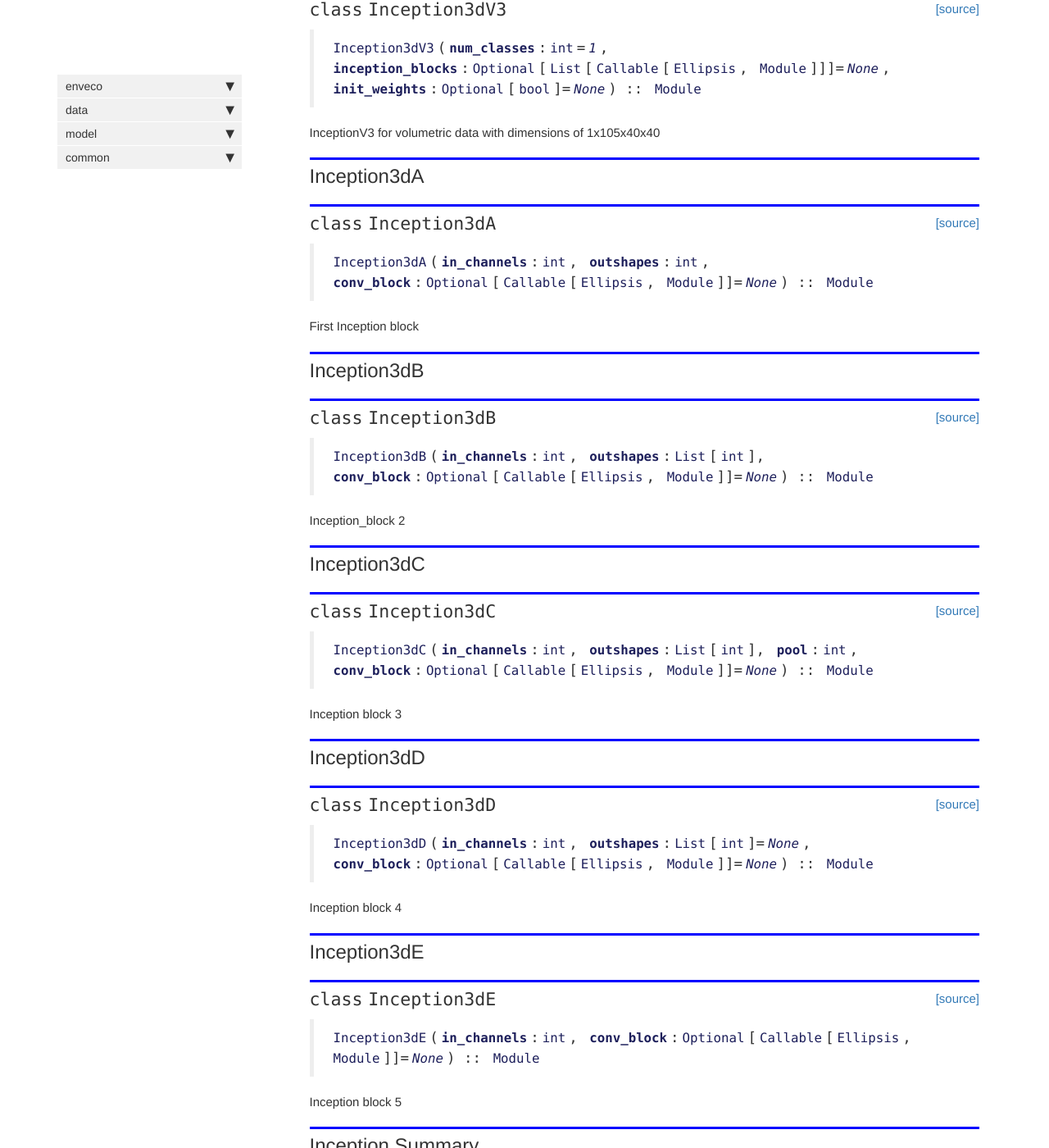
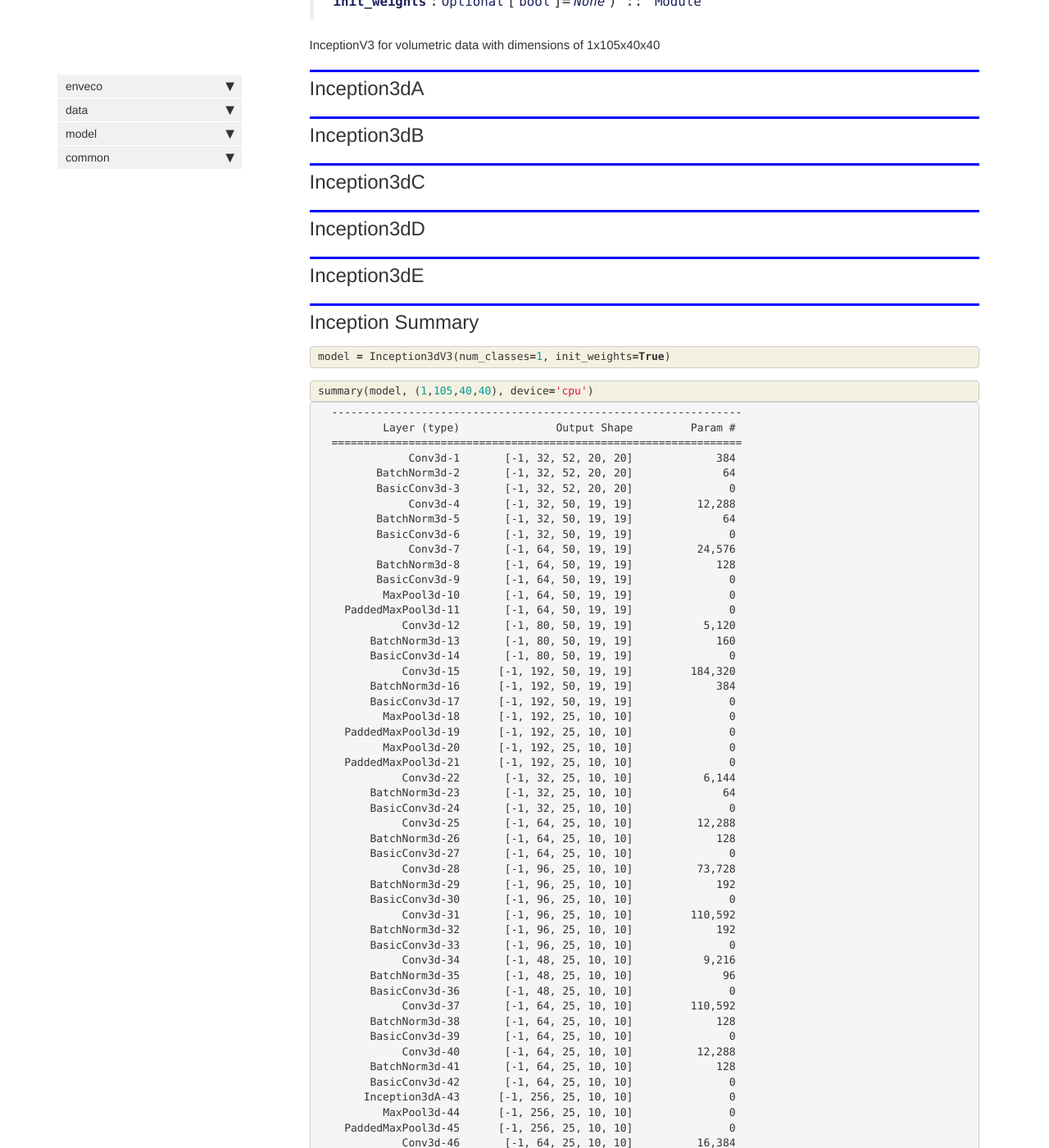
Before and after one commit to mayrajeo/enveco, a Jekyll site: the page built from docs/model.inception3dv3.html, in a window 1280 px wide and 1400 px high, scrolled down 1505 px. Shown: the whole window at 82% size. Built offline with Jekyll 4.4.1, drawn with Linux system fonts in a browser that asks for light colours; nearby versions of some CDN libraries; comment, search, counter and statistics services are not loaded; some of the changed text lies outside the part shown.

Commit message:
update docs

```diff
--- a/docs/model.inception3dv3.html
+++ b/docs/model.inception3dv3.html
@@ -210,190 +210,30 @@ Has some kind of performance penalty.</p>
 </div>
 </div>
 </div>
-    {% raw %}
-
-<div class="cell border-box-sizing code_cell rendered">
-
-<div class="output_wrapper">
-<div class="output">
-
-<div class="output_area">
-
-
-<div class="output_markdown rendered_html output_subarea ">
-<h2 id="Inception3dA" class="doc_header"><code>class</code> <code>Inception3dA</code><a href="https://github.com/jaeeolma/enveco/tree/master/enveco/model/inception3dv3.py#L273" class="source_link" style="float:right">[source]</a></h2><blockquote><p><code>Inception3dA</code>(<strong><code>in_channels</code></strong>:<code>int</code>, <strong><code>outshapes</code></strong>:<code>int</code>, <strong><code>conv_block</code></strong>:<code>Optional</code>[<code>Callable</code>[<code>Ellipsis</code>, <code>Module</code>]]=<em><code>None</code></em>) :: <code>Module</code></p>
-</blockquote>
-<p>First Inception block</p>
-
-</div>
-
-</div>
-
-</div>
-</div>
-
-</div>
-    {% endraw %}
-
-    {% raw %}
-
-<div class="cell border-box-sizing code_cell rendered">
-
-</div>
-    {% endraw %}
-
 <div class="cell border-box-sizing text_cell rendered"><div class="inner_cell">
 <div class="text_cell_render border-box-sizing rendered_html">
 <h2 id="Inception3dB">Inception3dB<a class="anchor-link" href="#Inception3dB"> </a></h2>
 </div>
 </div>
 </div>
-    {% raw %}
-
-<div class="cell border-box-sizing code_cell rendered">
-
-<div class="output_wrapper">
-<div class="output">
-
-<div class="output_area">
-
-
-<div class="output_markdown rendered_html output_subarea ">
-<h2 id="Inception3dB" class="doc_header"><code>class</code> <code>Inception3dB</code><a href="https://github.com/jaeeolma/enveco/tree/master/enveco/model/inception3dv3.py#L331" class="source_link" style="float:right">[source]</a></h2><blockquote><p><code>Inception3dB</code>(<strong><code>in_channels</code></strong>:<code>int</code>, <strong><code>outshapes</code></strong>:<code>List</code>[<code>int</code>], <strong><code>conv_block</code></strong>:<code>Optional</code>[<code>Callable</code>[<code>Ellipsis</code>, <code>Module</code>]]=<em><code>None</code></em>) :: <code>Module</code></p>
-</blockquote>
-<p>Inception_block 2</p>
-
-</div>
-
-</div>
-
-</div>
-</div>
-
-</div>
-    {% endraw %}
-
-    {% raw %}
-
-<div class="cell border-box-sizing code_cell rendered">
-
-</div>
-    {% endraw %}
-
 <div class="cell border-box-sizing text_cell rendered"><div class="inner_cell">
 <div class="text_cell_render border-box-sizing rendered_html">
 <h2 id="Inception3dC">Inception3dC<a class="anchor-link" href="#Inception3dC"> </a></h2>
 </div>
 </div>
 </div>
-    {% raw %}
-
-<div class="cell border-box-sizing code_cell rendered">
-
-<div class="output_wrapper">
-<div class="output">
-
-<div class="output_area">
-
-
-<div class="output_markdown rendered_html output_subarea ">
-<h2 id="Inception3dC" class="doc_header"><code>class</code> <code>Inception3dC</code><a href="https://github.com/jaeeolma/enveco/tree/master/enveco/model/inception3dv3.py#L371" class="source_link" style="float:right">[source]</a></h2><blockquote><p><code>Inception3dC</code>(<strong><code>in_channels</code></strong>:<code>int</code>, <strong><code>outshapes</code></strong>:<code>List</code>[<code>int</code>], <strong><code>pool</code></strong>:<code>int</code>, <strong><code>conv_block</code></strong>:<code>Optional</code>[<code>Callable</code>[<code>Ellipsis</code>, <code>Module</code>]]=<em><code>None</code></em>) :: <code>Module</code></p>
-</blockquote>
-<p>Inception block 3</p>
-
-</div>
-
-</div>
-
-</div>
-</div>
-
-</div>
-    {% endraw %}
-
-    {% raw %}
-
-<div class="cell border-box-sizing code_cell rendered">
-
-</div>
-    {% endraw %}
-
 <div class="cell border-box-sizing text_cell rendered"><div class="inner_cell">
 <div class="text_cell_render border-box-sizing rendered_html">
 <h2 id="Inception3dD">Inception3dD<a class="anchor-link" href="#Inception3dD"> </a></h2>
 </div>
 </div>
 </div>
-    {% raw %}
-
-<div class="cell border-box-sizing code_cell rendered">
-
-<div class="output_wrapper">
-<div class="output">
-
-<div class="output_area">
-
-
-<div class="output_markdown rendered_html output_subarea ">
-<h2 id="Inception3dD" class="doc_header"><code>class</code> <code>Inception3dD</code><a href="https://github.com/jaeeolma/enveco/tree/master/enveco/model/inception3dv3.py#L427" class="source_link" style="float:right">[source]</a></h2><blockquote><p><code>Inception3dD</code>(<strong><code>in_channels</code></strong>:<code>int</code>, <strong><code>outshapes</code></strong>:<code>List</code>[<code>int</code>]=<em><code>None</code></em>, <strong><code>conv_block</code></strong>:<code>Optional</code>[<code>Callable</code>[<code>Ellipsis</code>, <code>Module</code>]]=<em><code>None</code></em>) :: <code>Module</code></p>
-</blockquote>
-<p>Inception block 4</p>
-
-</div>
-
-</div>
-
-</div>
-</div>
-
-</div>
-    {% endraw %}
-
-    {% raw %}
-
-<div class="cell border-box-sizing code_cell rendered">
-
-</div>
-    {% endraw %}
-
 <div class="cell border-box-sizing text_cell rendered"><div class="inner_cell">
 <div class="text_cell_render border-box-sizing rendered_html">
 <h2 id="Inception3dE">Inception3dE<a class="anchor-link" href="#Inception3dE"> </a></h2>
 </div>
 </div>
 </div>
-    {% raw %}
-
-<div class="cell border-box-sizing code_cell rendered">
-
-<div class="output_wrapper">
-<div class="output">
-
-<div class="output_area">
-
-
-<div class="output_markdown rendered_html output_subarea ">
-<h2 id="Inception3dE" class="doc_header"><code>class</code> <code>Inception3dE</code><a href="https://github.com/jaeeolma/enveco/tree/master/enveco/model/inception3dv3.py#L470" class="source_link" style="float:right">[source]</a></h2><blockquote><p><code>Inception3dE</code>(<strong><code>in_channels</code></strong>:<code>int</code>, <strong><code>conv_block</code></strong>:<code>Optional</code>[<code>Callable</code>[<code>Ellipsis</code>, <code>Module</code>]]=<em><code>None</code></em>) :: <code>Module</code></p>
-</blockquote>
-<p>Inception block 5</p>
-
-</div>
-
-</div>
-
-</div>
-</div>
-
-</div>
-    {% endraw %}
-
-    {% raw %}
-
-<div class="cell border-box-sizing code_cell rendered">
-
-</div>
-    {% endraw %}
-
 <div class="cell border-box-sizing text_cell rendered"><div class="inner_cell">
 <div class="text_cell_render border-box-sizing rendered_html">
 <h2 id="Inception-Summary">Inception Summary<a class="anchor-link" href="#Inception-Summary"> </a></h2>
```
Also changed, not shown: docs/model.ensemble.html (+0 -17 lines), 4 other files.
